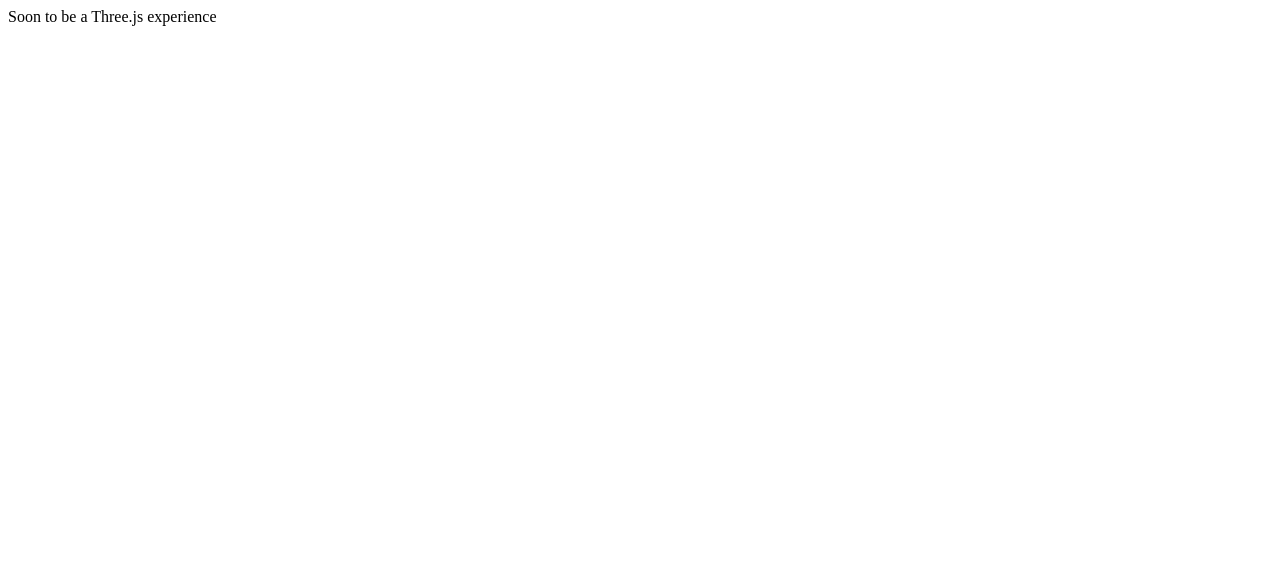
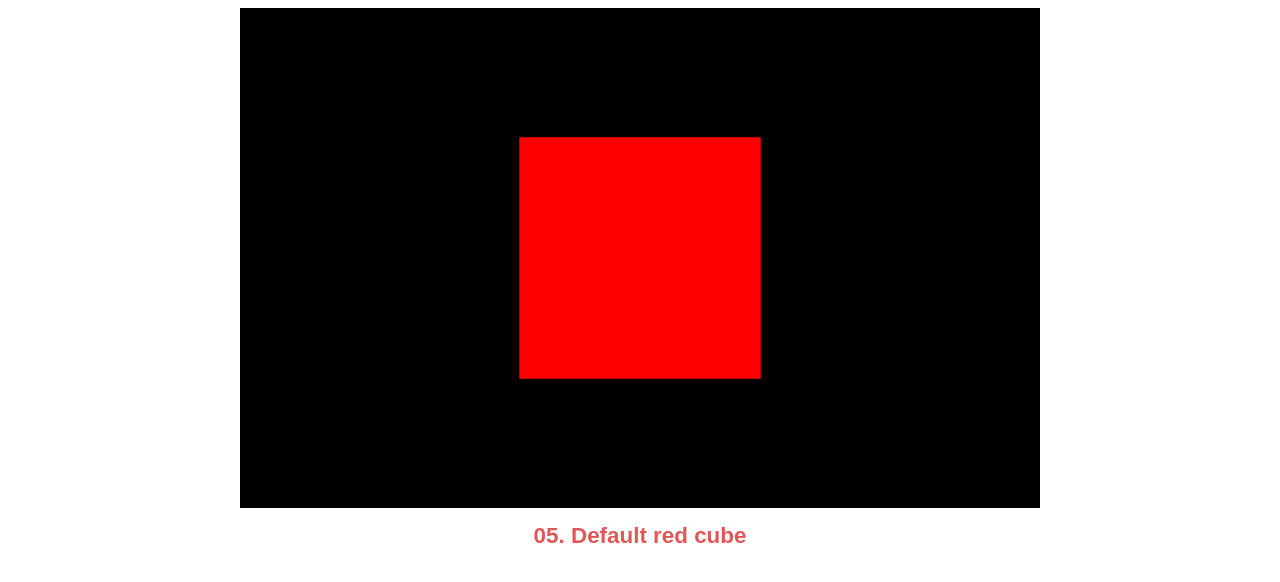
Before and after one commit to lraulc/webARTesting, a website built with Vite: page src/BasicScene/index.html in a window 1280 px wide. Built offline with nearby package versions, Linux system fonts and the light colour scheme.

Commit message:
basic scene complete

```diff
--- a/src/BasicScene/index.html
+++ b/src/BasicScene/index.html
@@ -3,11 +3,12 @@
 <head>
     <meta charset="UTF-8">
     <meta name="viewport" content="width=device-width, initial-scale=1.0">
-    <title>04 - Local Server</title>
+    <title>Basic Scene</title>
     <link rel="stylesheet" href="./style.css">
 </head>
 <body>
-    Soon to be a Three.js experience
     <script type="module" src="./script.js"></script>
+    <canvas class="webgl"></canvas>
+    <h1>05. Default red cube</h1>
 </body>
 </html>
--- a/src/BasicScene/script.js
+++ b/src/BasicScene/script.js
@@ -1,3 +1,43 @@
 import * as THREE from "three";
 
-console.log("Hello, three!");
+// Scene
+const scene = new THREE.Scene();
+
+// Red Cube
+const geo = new THREE.BoxGeometry(1,1,1);
+const mat = new THREE.MeshBasicMaterial(
+    {
+        color: "red",
+    }
+)
+
+const mesh = new THREE.Mesh(geo, mat);
+scene.add(mesh);
+
+// Camera
+const sizes =
+{
+    x : 800,
+    y : 500
+}
+
+const camera = new THREE.PerspectiveCamera(
+    45,
+    sizes.x / sizes.y,
+    0.1,
+    1000
+)
+camera.position.z = 3
+// camera.position.x = 1
+scene.add(camera);
+
+//Renderer
+const canvas = document.querySelector(".webgl");
+const renderer = new THREE.WebGLRenderer(
+    {
+        canvas:canvas,
+        antialias: true
+    }
+)
+renderer.setSize(sizes.x, sizes.y);
+renderer.render(scene, camera);
--- a/src/BasicScene/style.css
+++ b/src/BasicScene/style.css
@@ -0,0 +1,18 @@
+body
+{
+    display: flex;
+    flex-direction: column;
+    align-items: center;
+    justify-content: center;
+}
+
+h1
+{
+    /* height: 100vh; */
+    font-size: 1.4rem;
+    display: flex;
+    align-items: center;
+    justify-content: center;
+    font-family: sans-serif;
+    color: #df5757;
+}
```
